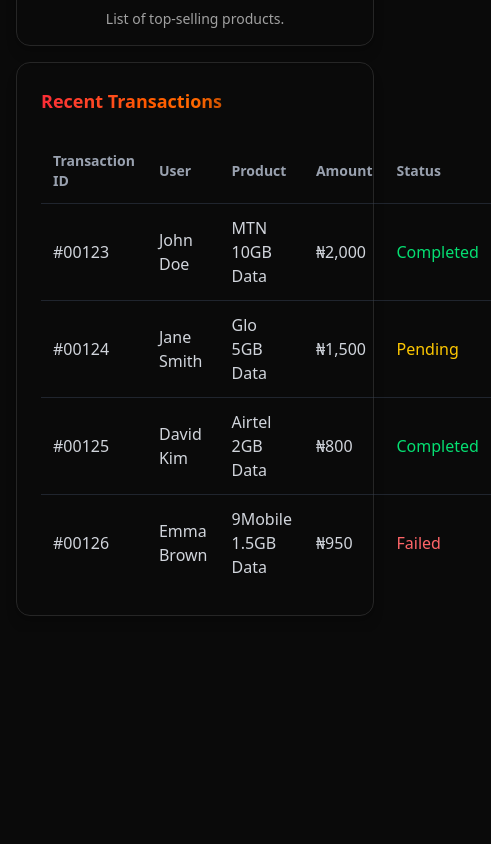
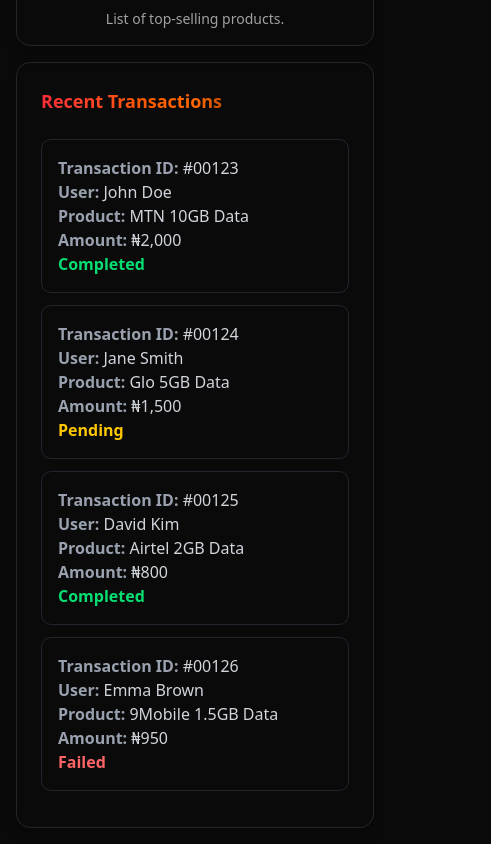
Before and after one commit to Blackscorche/ScorcheData, a React (Vite) app: page /dashboard in a window 390 px wide. Shown: the part 2303-3147 px from the top of the page, 491 px wide, since content can reach past the window. Before the commit the page ends 2935 px from the top, so only its background shows below. Built offline with nearby package versions, Linux system fonts and the light colour scheme.

Commit message:
Uploading

```diff
--- a/src/components/RecentTransactionsTable.jsx
+++ b/src/components/RecentTransactionsTable.jsx
@@ -18,7 +18,9 @@
         </CardTitle>
       </CardHeader>
       <CardContent>
-        <table className="w-full text-left border-collapse">
+        {/* Responsive Table Wrapper */}
+        <div className="overflow-x-auto">
+          <table className="w-full text-left border-collapse hidden sm:table">
             <thead>
               <tr className="text-sm border-b border-gray-700/50">
                 <th className="p-3 text-gray-400">Transaction ID</th>
@@ -55,6 +57,38 @@
               ))}
             </tbody>
           </table>
+        </div>
+
+        {/* Responsive Card View for Small Screens */}
+        <div className="sm:hidden">
+          {transactions.map((tx) => (
+            <div key={tx.id} className="border border-gray-700/50 rounded-lg p-4 mb-3">
+              <p className="text-gray-300">
+                <span className="font-semibold text-gray-400">Transaction ID:</span> {tx.id}
+              </p>
+              <p className="text-gray-300">
+                <span className="font-semibold text-gray-400">User:</span> {tx.user}
+              </p>
+              <p className="text-gray-300">
+                <span className="font-semibold text-gray-400">Product:</span> {tx.product}
+              </p>
+              <p className="text-gray-300">
+                <span className="font-semibold text-gray-400">Amount:</span> {tx.amount}
+              </p>
+              <p
+                className={`font-semibold ${
+                  tx.status === "Completed"
+                    ? "text-green-400"
+                    : tx.status === "Pending"
+                    ? "text-yellow-400"
+                    : "text-red-400"
+                }`}
+              >
+                {tx.status}
+              </p>
+            </div>
+          ))}
+        </div>
       </CardContent>
     </Card>
   );
```
Lines whose indentation alone changed are shown as unchanged.
